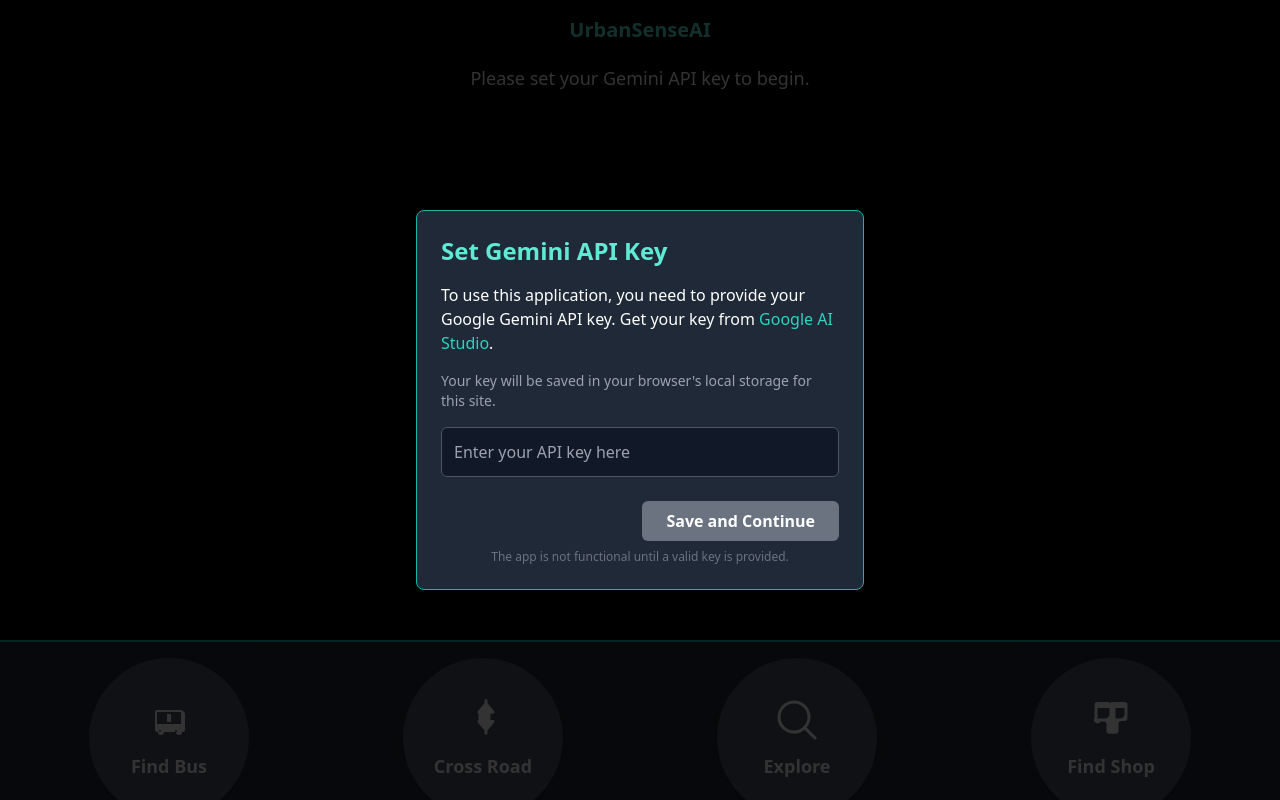
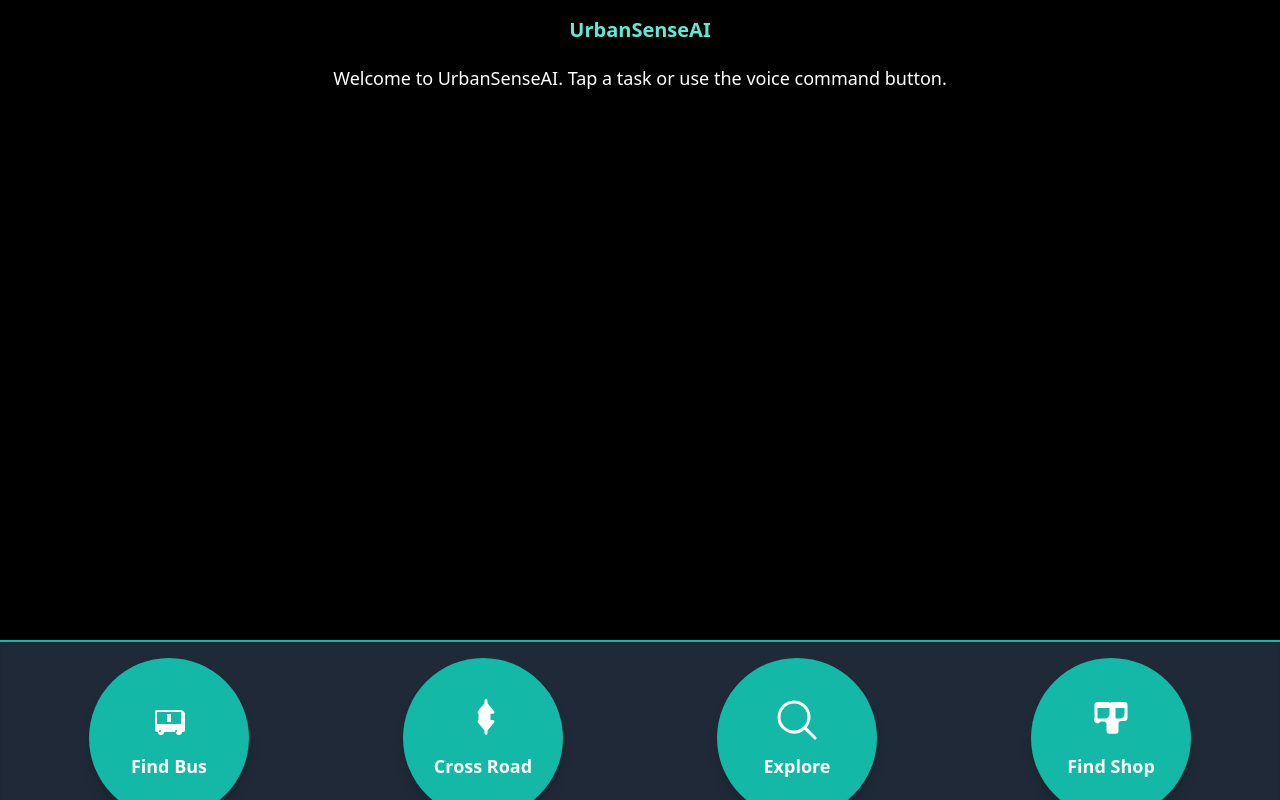
Before and after one commit to parulbhatnagar/UrbanSenseAIPoC, a React (Vite) app: page / in a window 1280 px wide. Built offline with nearby package versions, Linux system fonts and the light colour scheme; no server answers.

Commit message:
Update App.tsx

```diff
--- a/App.tsx
+++ b/App.tsx
@@ -2,12 +2,11 @@
 import React, { useState, useRef, useCallback, useEffect } from 'react';
 import { AssistanceTask } from './types.ts';
 import { TASK_PROMPTS } from './constants.ts';
-import { analyzeImageWithGemini, API_KEY_PLACEHOLDER } from './services/geminiService.ts';
+import { analyzeImageWithGemini } from './services/geminiService.ts';
 import { useTextToSpeech } from './hooks/useTextToSpeech.ts';
 import { useSpeechRecognition } from './hooks/useSpeechRecognition.ts';
 import CameraView, { CameraViewHandles } from './components/CameraView.tsx';
 import ActionButton from './components/ActionButton.tsx';
-import ApiKeyModal from './components/ApiKeyModal.tsx';
 
 const BusIcon: React.FC<{className: string}> = ({ className }) => (
     <svg xmlns="http://www.w3.org/2000/svg" className={className} viewBox="0 0 24 24" fill="currentColor">
@@ -54,29 +53,9 @@
   const [error, setError] = useState<string>('');
   const cameraRef = useRef<CameraViewHandles>(null);
   const { speak, isSpeaking } = useTextToSpeech();
-  const [apiKey, setApiKey] = useState<string>(() => localStorage.getItem('gemini_api_key') || API_KEY_PLACEHOLDER);
-  const [isApiKeyModalOpen, setIsApiKeyModalOpen] = useState(false);
-
-  useEffect(() => {
-    if (!apiKey || apiKey === API_KEY_PLACEHOLDER) {
-      setIsApiKeyModalOpen(true);
-      setLastResponse("Please set your Gemini API key to begin.");
-    } else {
-      setIsApiKeyModalOpen(false);
-    }
-  }, [apiKey]);
-
-  const handleApiKeySave = (newKey: string) => {
-    localStorage.setItem('gemini_api_key', newKey);
-    setApiKey(newKey);
-    setIsApiKeyModalOpen(false);
-    const readyMessage = "API Key saved. Ready to assist.";
-    setLastResponse(readyMessage);
-    speak(readyMessage);
-  };
 
   const handleTaskSelect = useCallback(async (task: AssistanceTask) => {
-    if (isProcessing || isSpeaking || !apiKey || apiKey === API_KEY_PLACEHOLDER) return;
+    if (isProcessing || isSpeaking) return;
 
     setError('');
     setIsProcessing(task);
@@ -96,12 +75,12 @@
     }
 
     const prompt = TASK_PROMPTS[task].prompt;
-    const result = await analyzeImageWithGemini(base64Image, prompt, apiKey);
+    const result = await analyzeImageWithGemini(base64Image, prompt);
 
     setLastResponse(result);
     speak(result);
     setIsProcessing(null);
-  }, [isProcessing, isSpeaking, speak, apiKey]);
+  }, [isProcessing, isSpeaking, speak]);
 
   const handleCameraError = useCallback((errorMessage: string) => {
     setError(errorMessage);
@@ -149,12 +128,35 @@
       }
   }, [isListening]);
 
-  const isReady = !!apiKey && apiKey !== API_KEY_PLACEHOLDER;
-  const anyActionInProgress = !!isProcessing || isSpeaking || isListening || !!error || !isReady;
+  const anyActionInProgress = !!isProcessing || isSpeaking || isListening || !!error;
+
+  // Handle 'Space' key to activate voice command for accessibility and a "physical button" feel.
+  useEffect(() => {
+    const handleKeyDown = (event: KeyboardEvent) => {
+      const targetEl = event.target as HTMLElement;
+      // Do not interfere if user is typing in an input.
+      if (targetEl.tagName === 'INPUT' || targetEl.tagName === 'TEXTAREA') {
+        return;
+      }
+
+      // Use spacebar as a trigger for the voice command.
+      if (event.code === 'Space' || event.key === ' ') {
+        event.preventDefault(); // Prevent default browser action (e.g., scrolling).
+        if (!anyActionInProgress) {
+          startListening();
+        }
+      }
+    };
+
+    document.addEventListener('keydown', handleKeyDown);
+
+    return () => {
+      document.removeEventListener('keydown', handleKeyDown);
+    };
+  }, [anyActionInProgress, startListening]);
 
   return (
-    <div className="h-screen w-screen bg-gray-900 text-white flex flex-col font-sans overflow-hidden">
-      {isApiKeyModalOpen && <ApiKeyModal onSave={handleApiKeySave} />}
+    <div className="h-dvh w-screen bg-gray-900 text-white flex flex-col font-sans overflow-hidden">
       <div className="relative flex-grow">
         <CameraView ref={cameraRef} onCameraError={handleCameraError} />
         <div className="absolute top-0 left-0 right-0 p-4 bg-black bg-opacity-60 backdrop-blur-sm">
```
